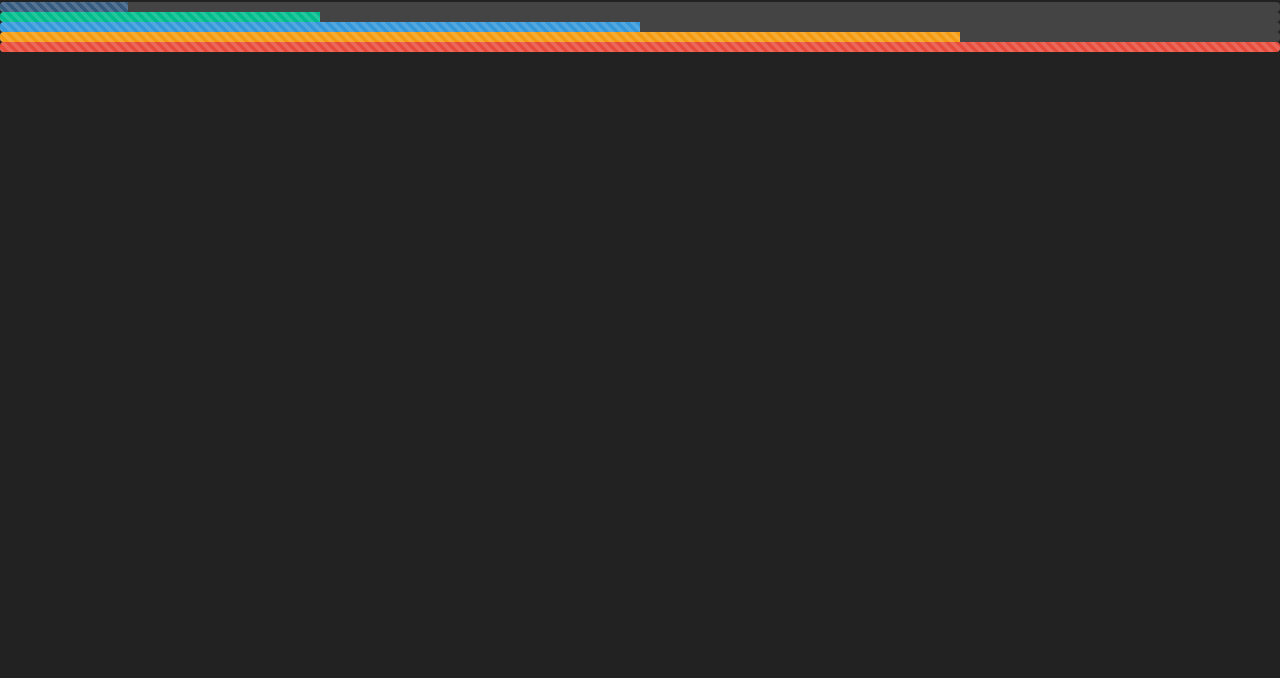
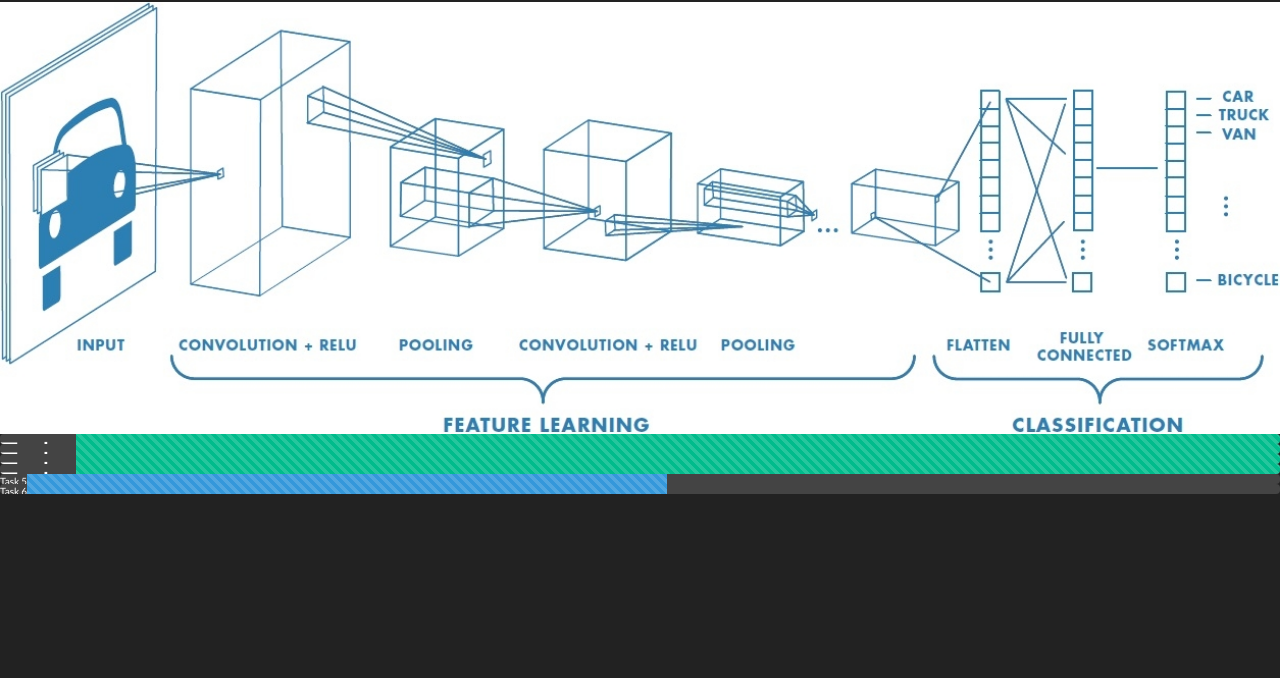
Before and after one commit to iuisefinalprojects/iuisefinalprojects.github.io, a plain HTML site: page pages/projects/ice/ice-proj.html in a window 1280 px wide. Shown: the part 122-800 px from the top of the page. Drawn offline with Linux system fonts and the light colour scheme.

Commit message:
new:dev: input added

```diff
--- a/pages/projects/ice/ice-proj.html
+++ b/pages/projects/ice/ice-proj.html
@@ -35,21 +35,39 @@
 
 <h1>SP18: Intro to Computer Engineering Final Project </h1>
 
+<img src="images/conv.jpg" style='width:100%;' border="0" alt="Null">
+
 <div class="progress">
-  <div class="progress-bar progress-bar-striped" role="progressbar" style="width: 10%" aria-valuenow="10" aria-valuemin="0" aria-valuemax="100"></div>
+  <h2> Task 1 </h2>
+  <div class="progress-bar progress-bar-striped bg-success" role="progressbar" style="width: 100%" aria-valuenow="100" aria-valuemin="0" aria-valuemax="100"></div>
 </div>
+
 <div class="progress">
-  <div class="progress-bar progress-bar-striped bg-success" role="progressbar" style="width: 25%" aria-valuenow="25" aria-valuemin="0" aria-valuemax="100"></div>
+  <h2> Task 2 </h2>
+  <div class="progress-bar progress-bar-striped bg-success" role="progressbar" style="width: 100%" aria-valuenow="100" aria-valuemin="0" aria-valuemax="100"></div>
 </div>
+
 <div class="progress">
+  <h2> Task 3 </h2>
+  <div class="progress-bar progress-bar-striped bg-success" role="progressbar" style="width: 100%" aria-valuenow="100" aria-valuemin="0" aria-valuemax="100"></div>
+</div>
+
+<div class="progress">
+  <h2> Task 4 </h2>
+  <div class="progress-bar progress-bar-striped bg-success" role="progressbar" style="width: 100%" aria-valuenow="100" aria-valuemin="0" aria-valuemax="100"></div>
+</div>
+
+
+<div class="progress">
+Task 5
   <div class="progress-bar progress-bar-striped bg-info" role="progressbar" style="width: 50%" aria-valuenow="50" aria-valuemin="0" aria-valuemax="100"></div>
 </div>
+
 <div class="progress">
-  <div class="progress-bar progress-bar-striped bg-warning" role="progressbar" style="width: 75%" aria-valuenow="75" aria-valuemin="0" aria-valuemax="100"></div>
+  Task 6
+  <div class="progress-bar progress-bar-striped bg-info" role="progressbar" style="width: 50%" aria-valuenow="50" aria-valuemin="0" aria-valuemax="100"></div>
 </div>
-<div class="progress">
-  <div class="progress-bar progress-bar-striped bg-danger" role="progressbar" style="width: 100%" aria-valuenow="100" aria-valuemin="0" aria-valuemax="100"></div>
-</div>
+
 
 
 </body>
```
Also changed, not shown: pages/projects/ice/images/conv.jpg (added).
